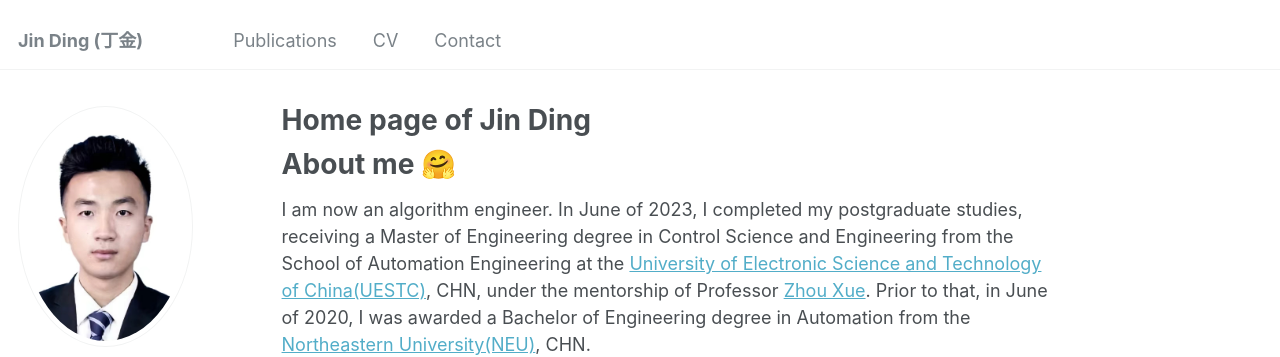
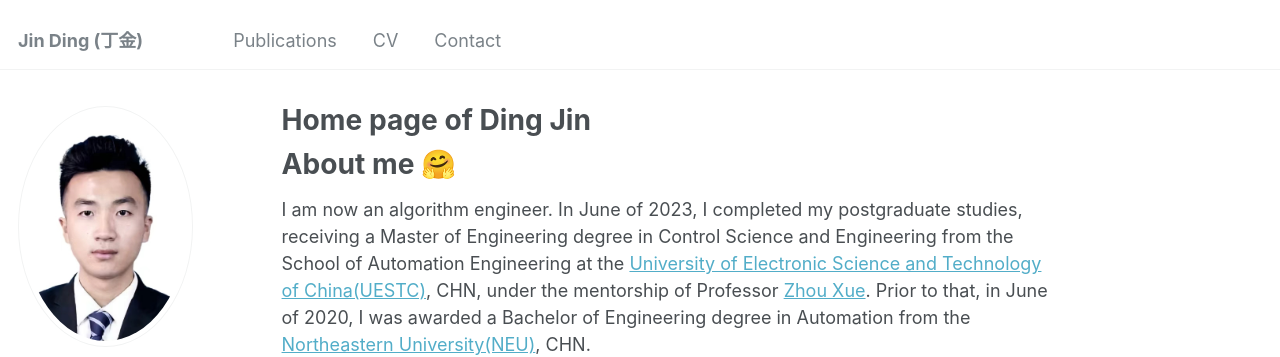
Before and after one commit to DJEddyking/djeddyking.github.io, a Jekyll site: the page built from _pages/about.md, in a window 1280 px wide and 900 px high. Shown: the top 357 px of the window. Built offline with Jekyll 4.4.1, drawn with Linux system fonts in a browser that asks for light colours; emoji names are drawn with the system emoji font; some web fonts are replaced.

```diff
--- a/_pages/about.md
+++ b/_pages/about.md
@@ -1,6 +1,6 @@
 ---
 permalink: /
-title: "Home page of Jin Ding"
+title: "Home page of Ding Jin"
 author_profile: true
 redirect_from:
   - /about/
```
